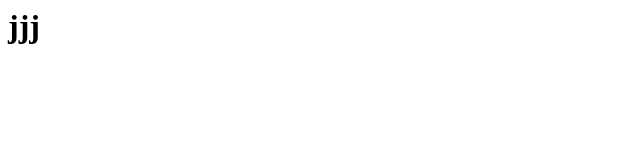
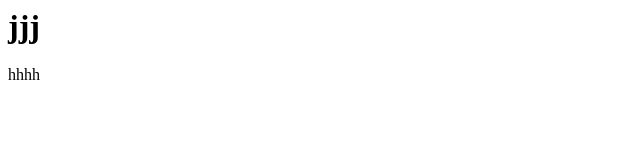
Before and after one commit to karan-Anand-source/mca-git-learning, a plain HTML site: page index.html in a window 1280 px wide. Shown: the full height of the page, 0-640 px from the left. Drawn offline with Linux system fonts and the light colour scheme.

```diff
--- a/index.html
+++ b/index.html
@@ -1,5 +1,6 @@
 <html>
   <body>
     <h1>jjj</h1>
+    <p>hhhh</p>
   </body>
 </html>
```
